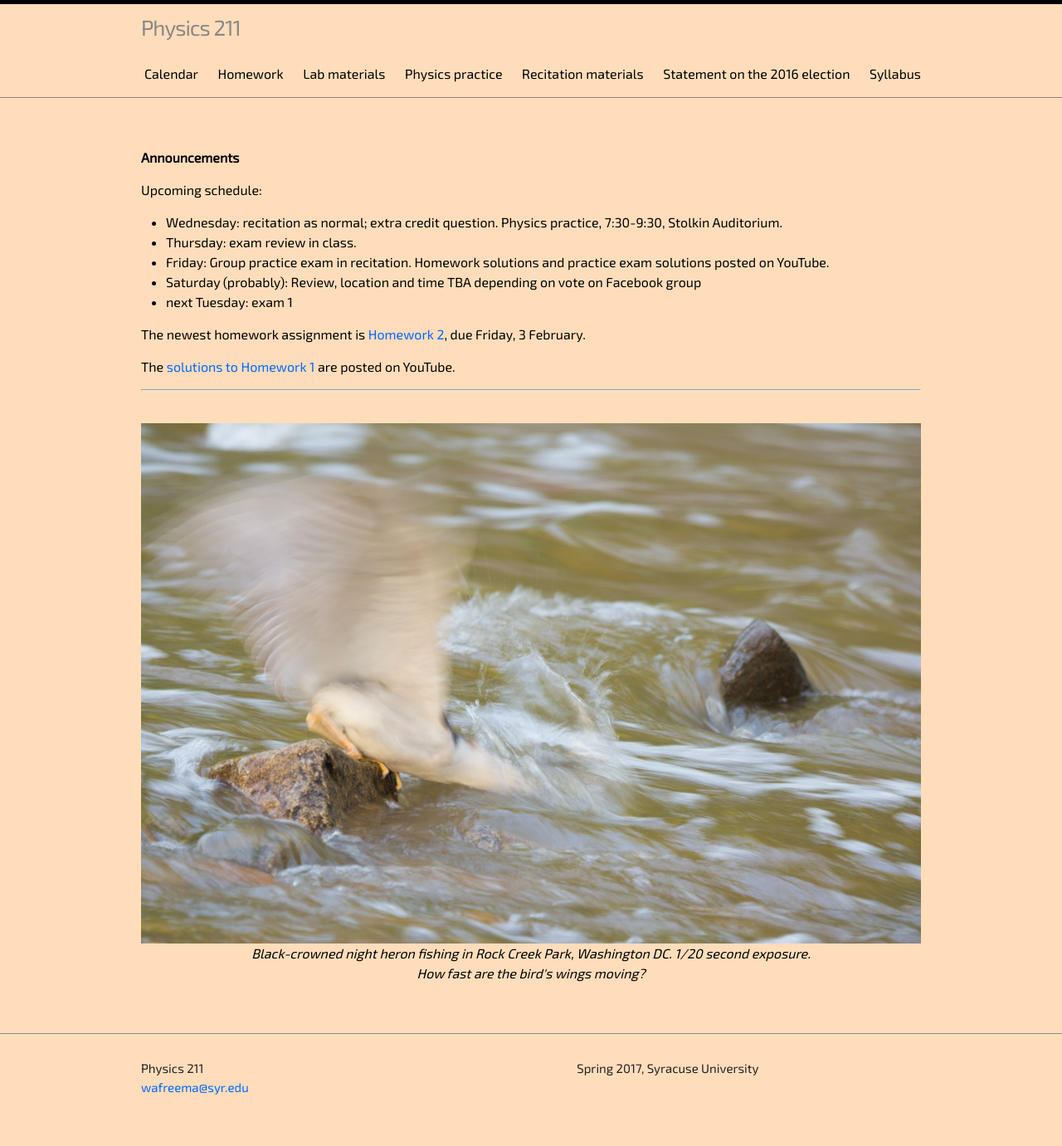
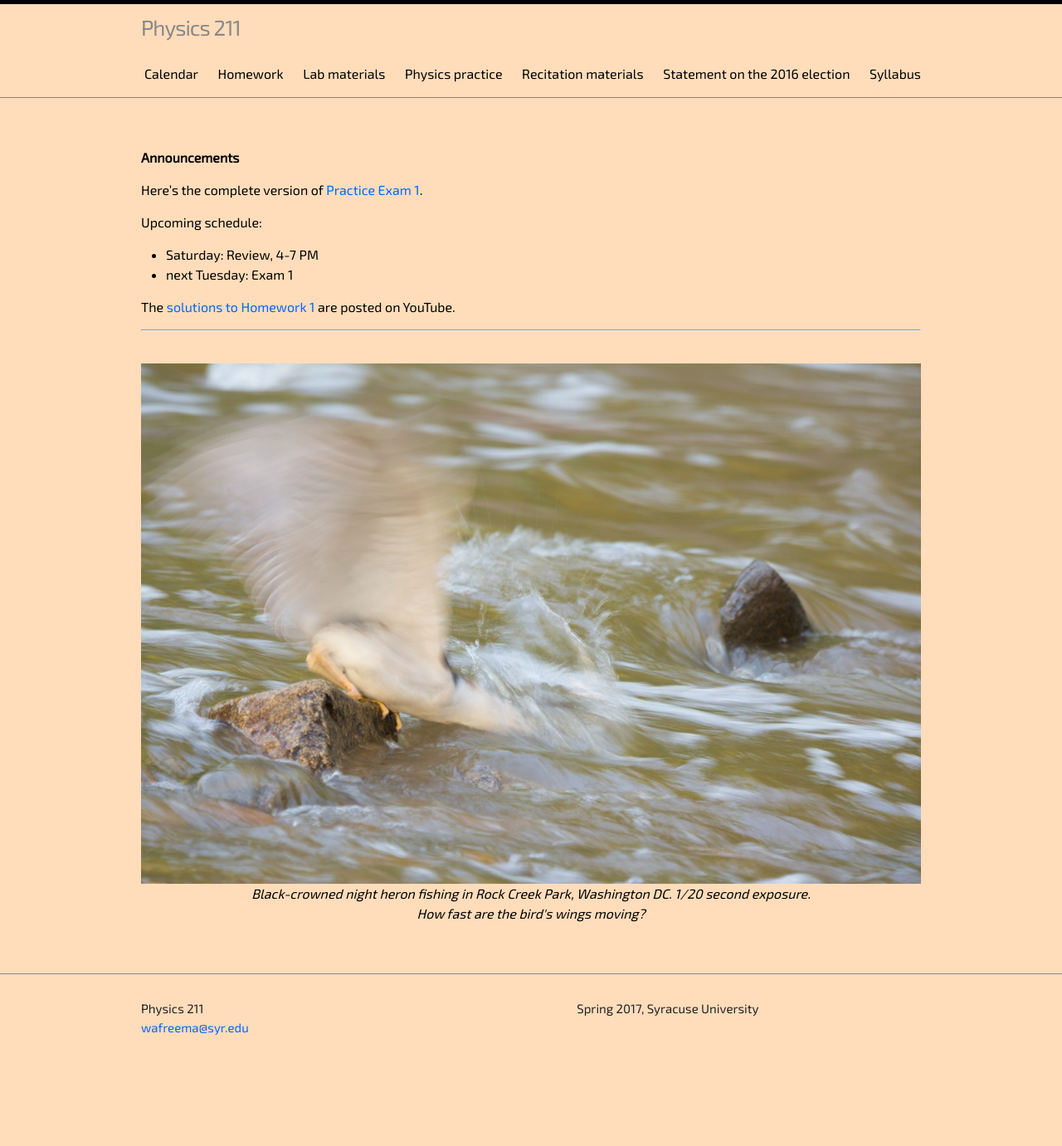
Before and after one commit to walterfreeman/phy211, a Jekyll site: the page built from index.md, in a window 1280 px wide. Shown: the whole page at 83% size. Built offline with Jekyll 4.4.1, drawn with Linux system fonts in a browser that asks for light colours; after the commit the page ends 1309 px from its top, so only the background shows below that.

Commit message:
asdfasdf

```diff
--- a/index.md
+++ b/index.md
@@ -6,16 +6,12 @@ use_math: true
 
 **Announcements**
 
+Here's the complete version of <a href="practice-exam-1-all.pdf">Practice Exam 1</a>.
+
 Upcoming schedule:
 
-* Wednesday: recitation as normal; extra credit question. Physics practice, 7:30-9:30, Stolkin Auditorium.
-* Thursday: exam review in class.
-* Friday: Group practice exam in recitation. Homework solutions and practice exam solutions posted on YouTube.
-* Saturday (probably): Review, location and time TBA depending on vote on Facebook group
-* next Tuesday: exam 1
-
-The newest homework assignment is <a href="hw/hw2.pdf">Homework 2</a>, due Friday,
-3 February.
+* Saturday: Review, 4-7 PM
+* next Tuesday: Exam 1
 
 The <a href="https://www.youtube.com/playlist?list=PLPAgEthTEIuW-5dKeYTktC06sdNGa_xFU">solutions to Homework 1</a> are posted on YouTube.
 
```
Also changed, not shown: 6 other files.
